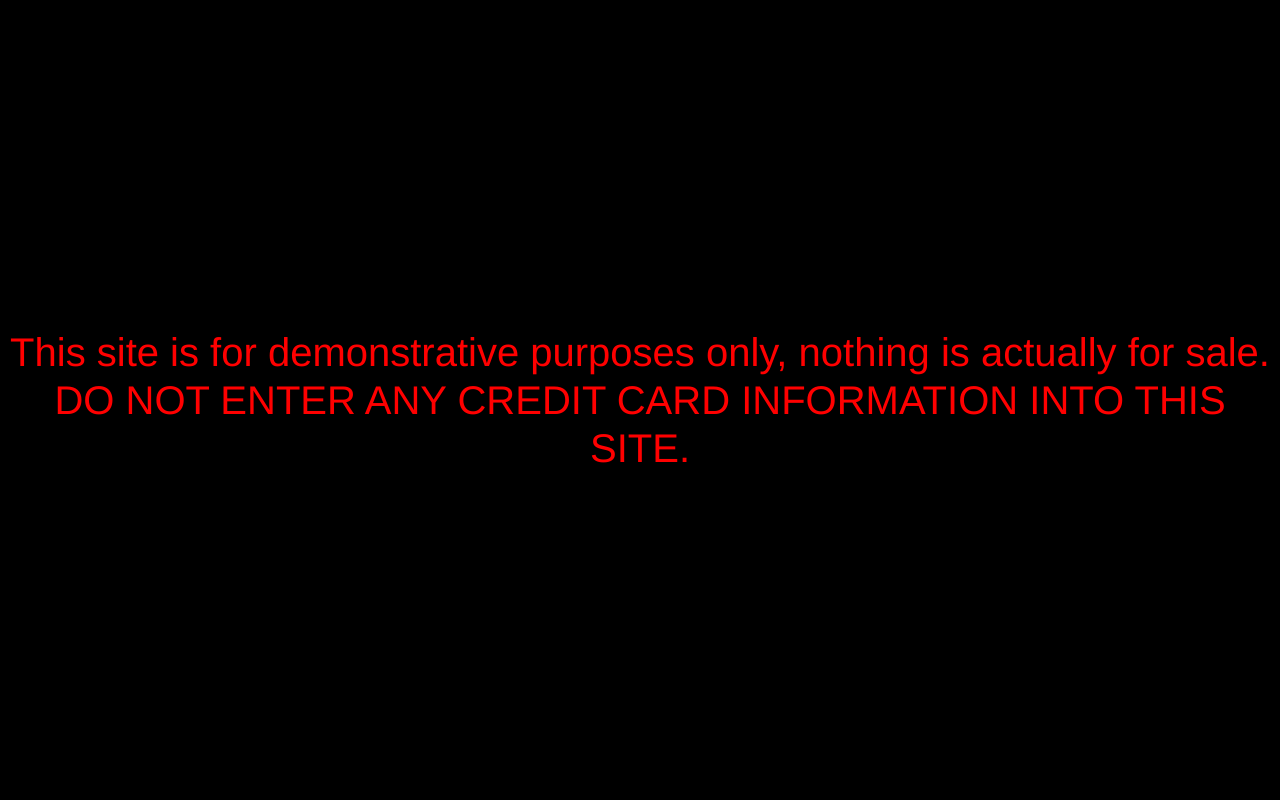
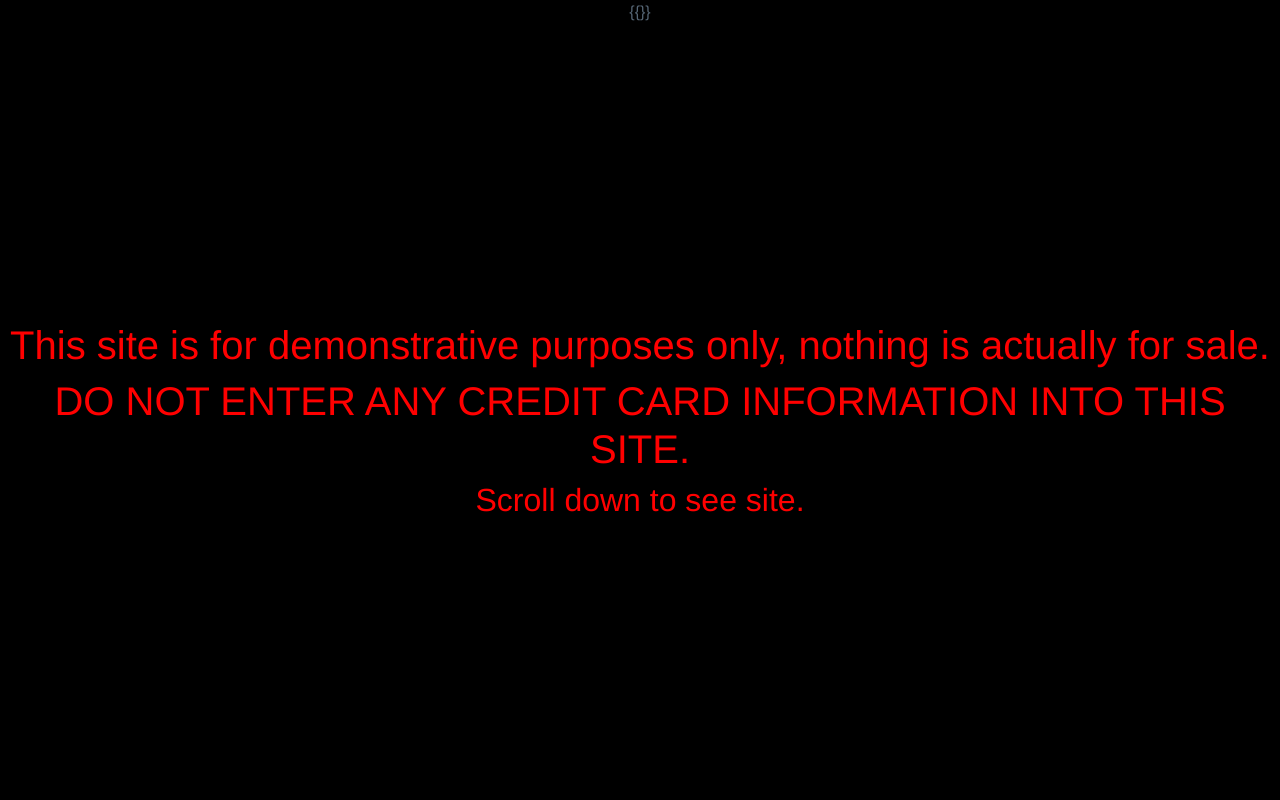
Before and after one commit to Nathan-reitan/vueEcommerce, a Vue app in the folder e-commerce/: page / in a window 1280 px wide. Shown: the top 800 px of the page. Built offline with nearby package versions, Linux system fonts and the light colour scheme.

Commit message:
state not working, need to change to instantiated components I think.

```diff
--- a/e-commerce/public/style.css
+++ b/e-commerce/public/style.css
@@ -29,9 +29,8 @@ a {
     margin: 30px;
 }
 
-.peletonRow {
+.productRow {
     width: 100%;
-    background-color: black;
 }
 
 .menuLogo {
@@ -40,7 +39,13 @@ a {
 
 .disclaimer {
     display: flex;
+    flex-direction: column;
     align-items: center;
+    justify-content: center;
     color: red;
     height: 100vh;
 }
+
+@media screen {
+
+}
--- a/e-commerce/src/App.vue
+++ b/e-commerce/src/App.vue
@@ -1,5 +1,5 @@
 <template>
-  <div id="app">
+  <div id="app">{{}}
     <Disclaimer />
     <Header />
     <Products />
--- a/e-commerce/src/components/Disclaimer.vue
+++ b/e-commerce/src/components/Disclaimer.vue
@@ -1,8 +1,14 @@
 <template>
-    <div>
-        <h1 class="disclaimer">
-            This site is for demonstrative purposes only, nothing is actually for sale.  DO NOT ENTER ANY CREDIT CARD INFORMATION INTO THIS SITE.
+    <div class="disclaimer">
+        <h1>
+            This site is for demonstrative purposes only, nothing is actually for sale.
         </h1>
+        <h1>
+             DO NOT ENTER ANY CREDIT CARD INFORMATION INTO THIS SITE.
+        </h1>
+        <h2>
+            Scroll down to see site.
+        </h2>
     </div>
 </template>
 
--- a/e-commerce/src/components/Products.vue
+++ b/e-commerce/src/components/Products.vue
@@ -1,20 +1,20 @@
 <template>
     <main>
-        <div class="peletonRow">
+        <div class="productRow">
             <h1>Peleton</h1>
             <div class="w-100 px-2">
                 <img src="../assets/peloton.png" alt="Peloton Bike" class="w-100">
                 <p>Peloton is the top of the line for stationary bikes.  They've integrated online courses and ranking systems to keep work outs from home engaging and driven.</p>
             </div>
         </div>
-        <div class="peletonRow">
+        <div class="productRow">
             <h1>Mirror</h1>
             <div class="w-100 px-2">
                 <img src="../assets/mirror.png" alt="Peleton Bike" class="w-100">
                 <p>This isn't just a mirror. It's a cardio class, it's a yoga studio, it's a boxing ring, it's your new personal trainer, and it's so much more.</p>
             </div>
         </div>
-        <div class="peletonRow">
+        <div class="productRow">
             <h1>Hydrow Rower</h1>
             <div class="w-100 px-2">
                 <img src="../assets/hydrowVert.png" alt="Peleton Bike" class="w-100">
--- a/e-commerce/src/main.js
+++ b/e-commerce/src/main.js
@@ -4,5 +4,8 @@ import App from './App.vue'
 Vue.config.productionTip = false
 
 new Vue({
+  data: {
+    disclaimerConfirmed: false
+  },
   render: h => h(App),
 }).$mount('#app')
```
